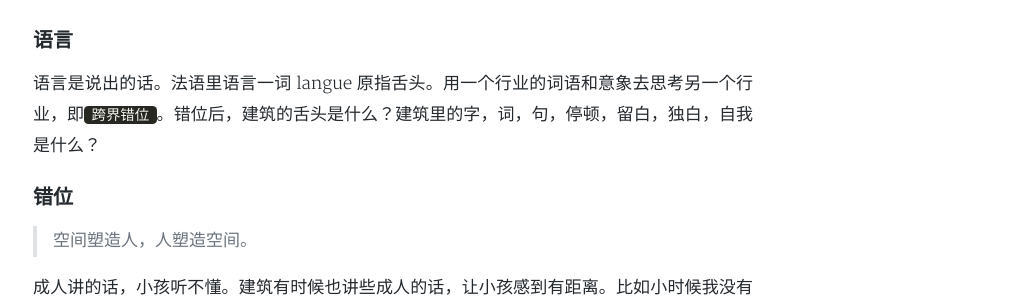
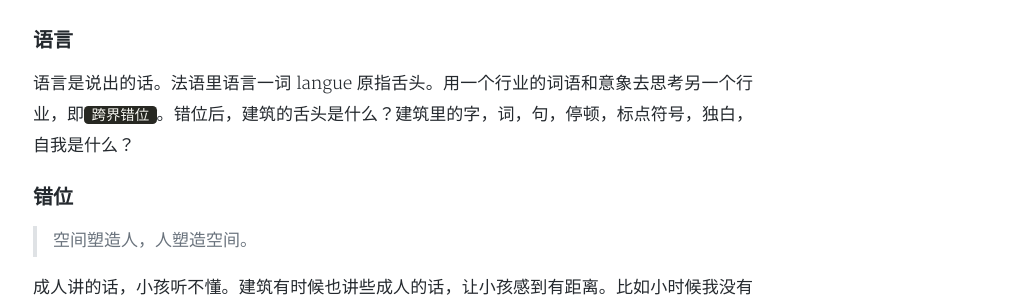
Before and after one commit to aJiea/ajiea.github.io, a Jekyll site: the page built from _posts/2020-06-17-communication-arch.md, in a window 1280 px wide and 900 px high, scrolled down 687 px. Shown: the part 156-453 px from the top of the window, without its empty margins (247-1280 px from the left). Built offline with Jekyll 4.4.1, drawn with Linux system fonts in a browser that asks for light colours; nearby versions of some CDN libraries; comment, search, counter and statistics services are not loaded; a style sheet for code colours, icons or effects is not loaded.

Commit message:
Update 2020-06-17-communication-arch.md

```diff
--- a/_posts/2020-06-17-communication-arch.md
+++ b/_posts/2020-06-17-communication-arch.md
@@ -24,7 +24,7 @@ categories: 'COMMUNICATION'
 
 
 ### 语言
-语言是说出的话。法语里语言一词 langue 原指舌头。用一个行业的词语和意象去思考另一个行业，即``跨界错位``。错位后，建筑的舌头是什么？建筑里的字，词，句，停顿，留白，独白，自我是什么？
+语言是说出的话。法语里语言一词 langue 原指舌头。用一个行业的词语和意象去思考另一个行业，即``跨界错位``。错位后，建筑的舌头是什么？建筑里的字，词，句，停顿，标点符号，独白，自我是什么？
 
 
 ### 错位
```
